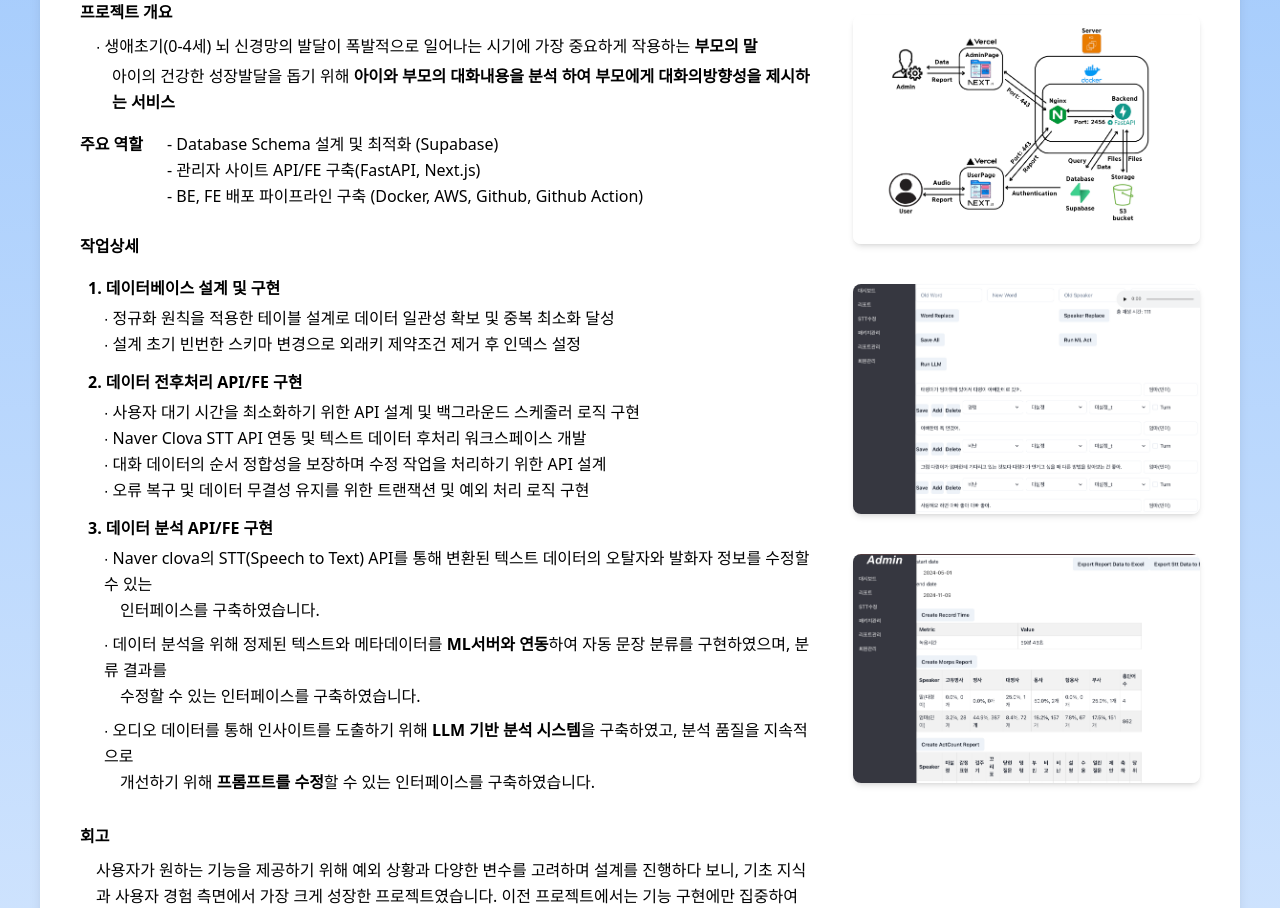
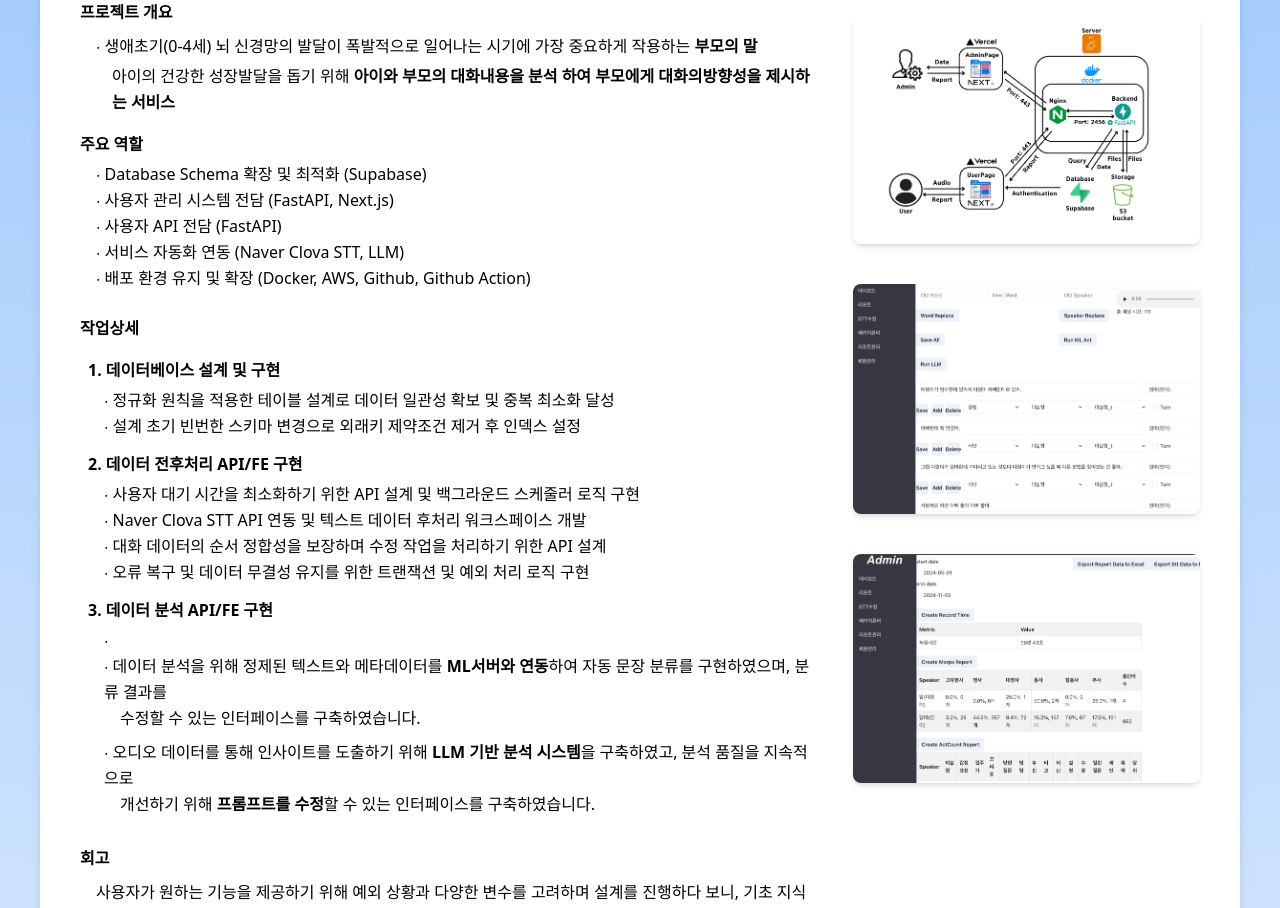
Before and after one commit to pyhilandjy/portfolio, a Next.js app: page / in a window 1280 px wide. Shown: the part 4080-4988 px from the top of the page. Built offline with nearby package versions, Linux system fonts and the light colour scheme.

Commit message:
주요역할 수정

```diff
--- a/components/ClabMVP.tsx
+++ b/components/ClabMVP.tsx
@@ -27,12 +27,14 @@ const ClabMVP: React.FC = () => {
               </span>
               <span className="block mb-3 ml-8 mt-1"></span>
             </li>
-            <li className="flex items-start">
-              <span className="font-bold mb-3">주요 역할</span>
-              <span className="block ml-6 mb-6">
-                - Database Schema 설계 및 최적화 (Supabase)
-                <br />- 관리자 사이트 API/FE 구축(FastAPI, Next.js)
-                <br />- BE, FE 배포 파이프라인 구축 (Docker, AWS, Github, Github
+            <li className="flex flex-col items-start">
+              <span className="font-bold mb-1">주요 역할</span>
+              <span className="block ml-4 mb-6">
+                ∙ Database Schema 확장 및 최적화 (Supabase)
+                <br />∙ 사용자 관리 시스템 전담 (FastAPI, Next.js)
+                <br />∙ 사용자 API 전담 (FastAPI)
+                <br />∙ 서비스 자동화 연동 (Naver Clova STT, LLM)
+                <br />∙ 배포 환경 유지 및 확장 (Docker, AWS, Github, Github
                 Action)
               </span>
             </li>
@@ -78,13 +80,7 @@ const ClabMVP: React.FC = () => {
                 <span className="block font-bold mb-1">
                   3. 데이터 분석 API/FE 구현
                 </span>
-                <span className="block ml-4">
-                  ∙ Naver clova의 STT(Speech to Text) API를 통해 변환된 텍스트
-                  데이터의 오탈자와 발화자 정보를 수정할 수 있는
-                </span>
-                <span className="block ml-8 mb-2">
-                  인터페이스를 구축하였습니다.
-                </span>
+                <span className="block ml-4 ">∙</span>
                 <span className="block ml-4">
                   ∙ 데이터 분석을 위해 정제된 텍스트와 메타데이터를{" "}
                   <strong className="font-bold">ML서버와 연동</strong>하여 자동
```
